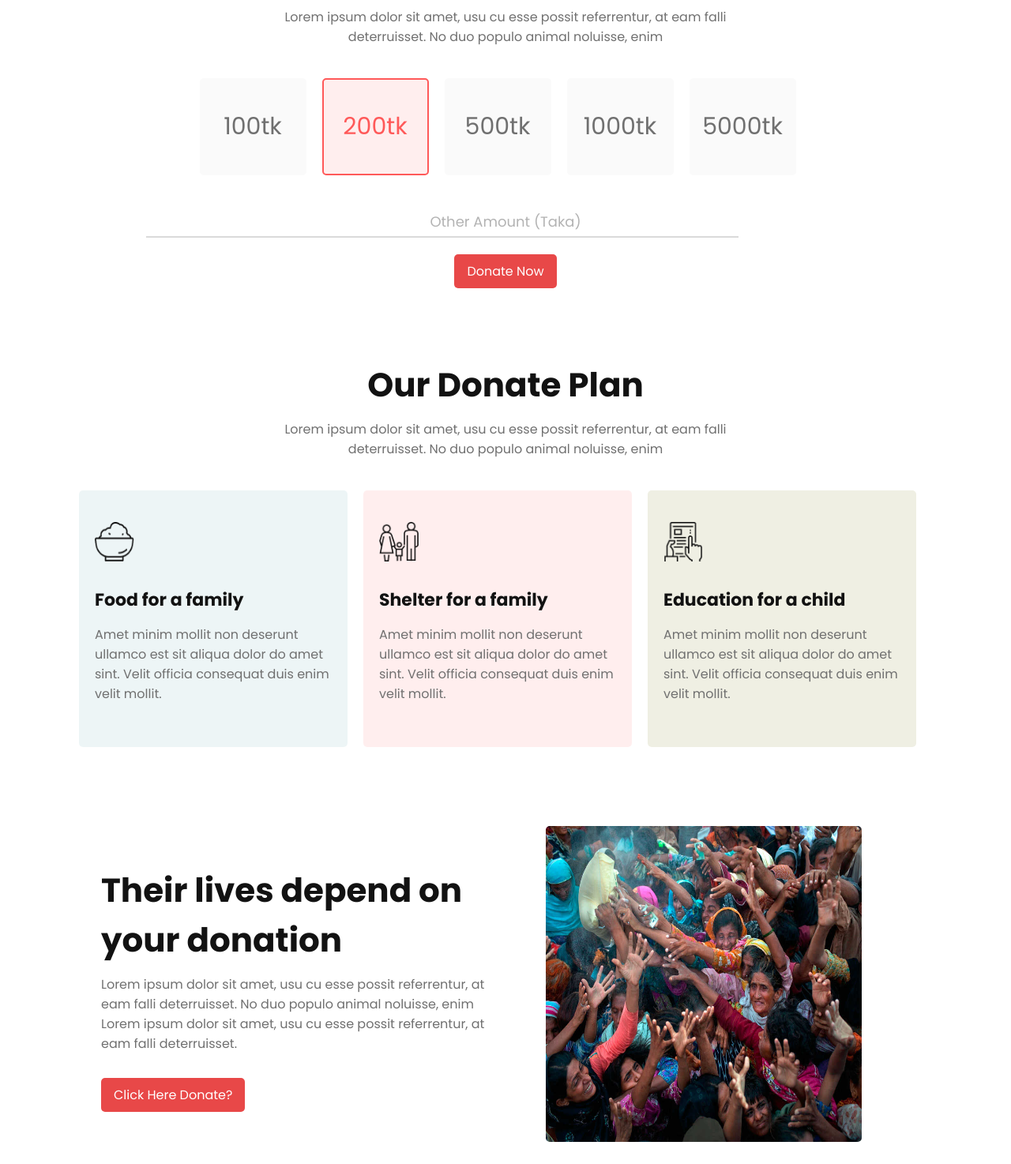
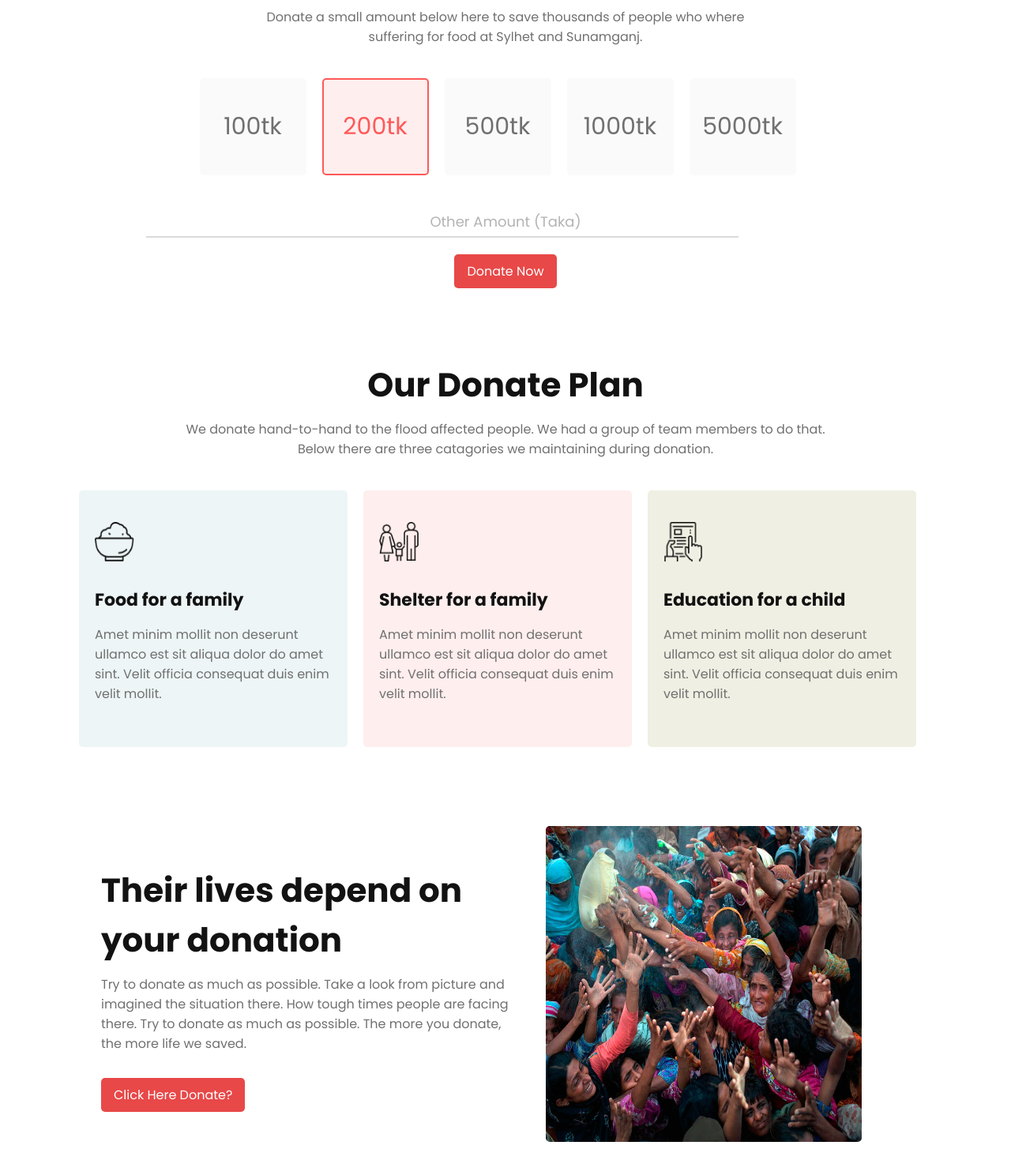
Before and after one commit to tamim-i-chowdhury/donate-today, a plain HTML site: page index.html in a window 1280 px wide. Shown: the part 966-2440 px from the top of the page at 79% size. Drawn offline with Linux system fonts and the light colour scheme.

Commit message:
everything added now

```diff
--- a/index.html
+++ b/index.html
@@ -14,15 +14,21 @@
       href="https://fonts.googleapis.com/css2?family=Poppins:wght@400;500;700&display=swap"
       rel="stylesheet"
     />
+    <!-- favicon -->
+    <link
+      rel="shortcut icon"
+      href="./images/favicon/FundRaiserfav.png"
+      type="image/x-icon"
+    />
   </head>
   <body>
     <header id="header-section">
       <div class="header-content">
         <h1>Let’s Help Those Who Are <br />More In Need</h1>
         <p>
-          Lorem ipsum dolor sit amet, usu cu esse possit referrentur, at eam
-          falli <br />
-          deterruisset. No duo populo animal noluisse, enim
+          More than 10M people affected by flood at Sylhet and Sunamganj. They
+          are facing tough times there. Let's help those people who are in
+          trouble.
         </p>
         <a class="btn" href="https://www.ohchr.org/en/donation" target="_blank"
           >Donate Now</a
@@ -34,9 +40,9 @@
       <section class="donate-today">
         <h1 class="title">Donate Today</h1>
         <p class="text">
-          Lorem ipsum dolor sit amet, usu cu esse possit referrentur, at eam
-          falli <br />
-          deterruisset. No duo populo animal noluisse, enim
+          Donate a small amount below here to save thousands of people who where
+          <br />
+          suffering for food at Sylhet and Sunamganj.
         </p>
         <div class="donate-amount-option">
           <div class="donate-amount">100tk</div>
@@ -56,9 +62,9 @@
       <section class="donate-plan">
         <h1 class="title">Our Donate Plan</h1>
         <p class="text">
-          Lorem ipsum dolor sit amet, usu cu esse possit referrentur, at eam
-          falli<br />
-          deterruisset. No duo populo animal noluisse, enim
+          We donate hand-to-hand to the flood affected people. We had a group of
+          team members to do that. <br />
+          Below there are three catagories we maintaining during donation.
         </p>
         <div class="donate-plan-items">
           <!-- item 1 -->
@@ -104,10 +110,10 @@
           <div class="text-container">
             <h1 class="title">Their lives depend on your donation</h1>
             <p class="text">
-              Lorem ipsum dolor sit amet, usu cu esse possit referrentur, at eam
-              falli deterruisset. No duo populo animal noluisse, enim Lorem
-              ipsum dolor sit amet, usu cu esse possit referrentur, at eam falli
-              deterruisset.
+              Try to donate as much as possible. Take a look from picture and
+              imagined the situation there. How tough times people are facing
+              there. Try to donate as much as possible. The more you donate, the
+              more life we saved.
             </p>
             <a
               class="btn"
@@ -142,9 +148,10 @@
       <section class="latest-update">
         <h1 class="title">Get Our Latest Updates</h1>
         <p class="text">
-          Lorem ipsum dolor sit amet, usu cu esse possit referrentur, at eam
-          falli <br />
-          deterruisset. No duo populo animal noluisse, enim
+          We are giving updates regularly about donation money, amount of food
+          distributed and <br />
+          number of people got food. To know more about us, get connected with
+          us below.
         </p>
         <div class="subscription-box">
           <div class="subscription">
```
Also changed, not shown: images/favicon/FundRaiserfav.png (added).
